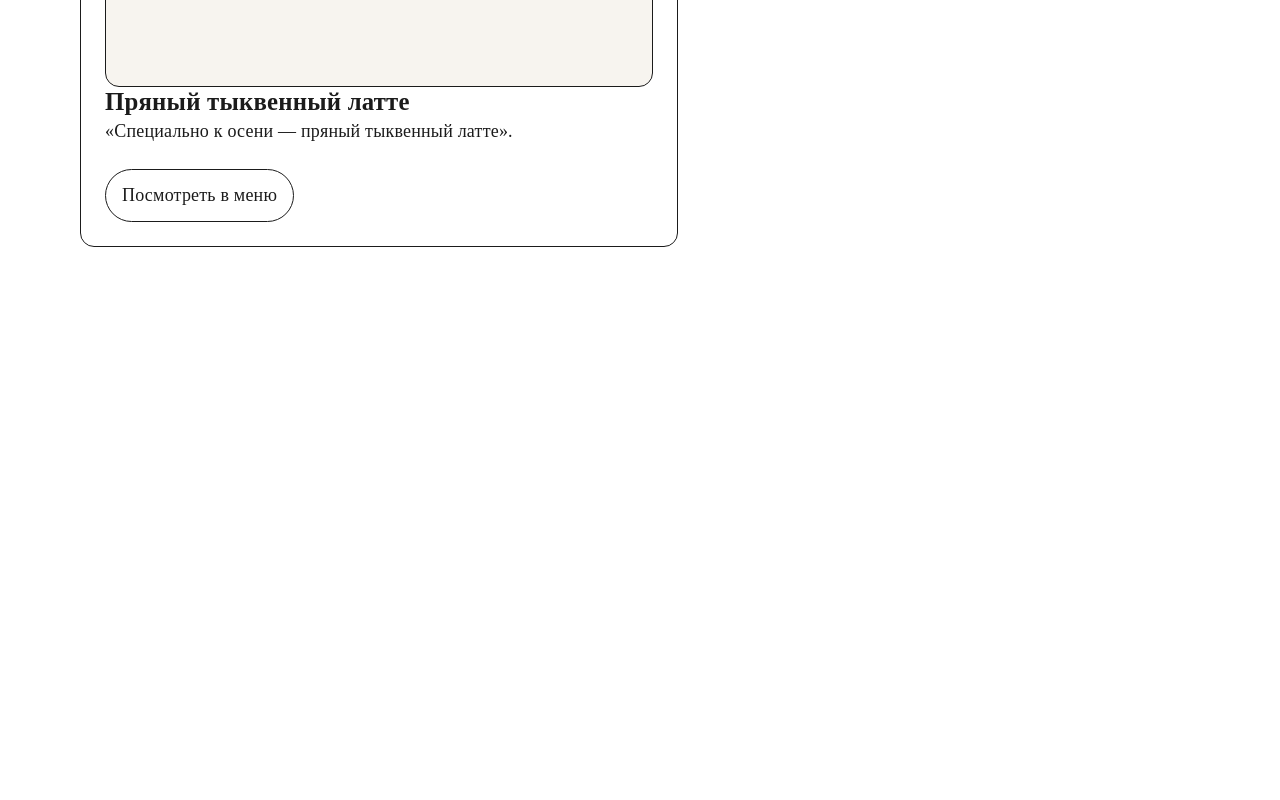
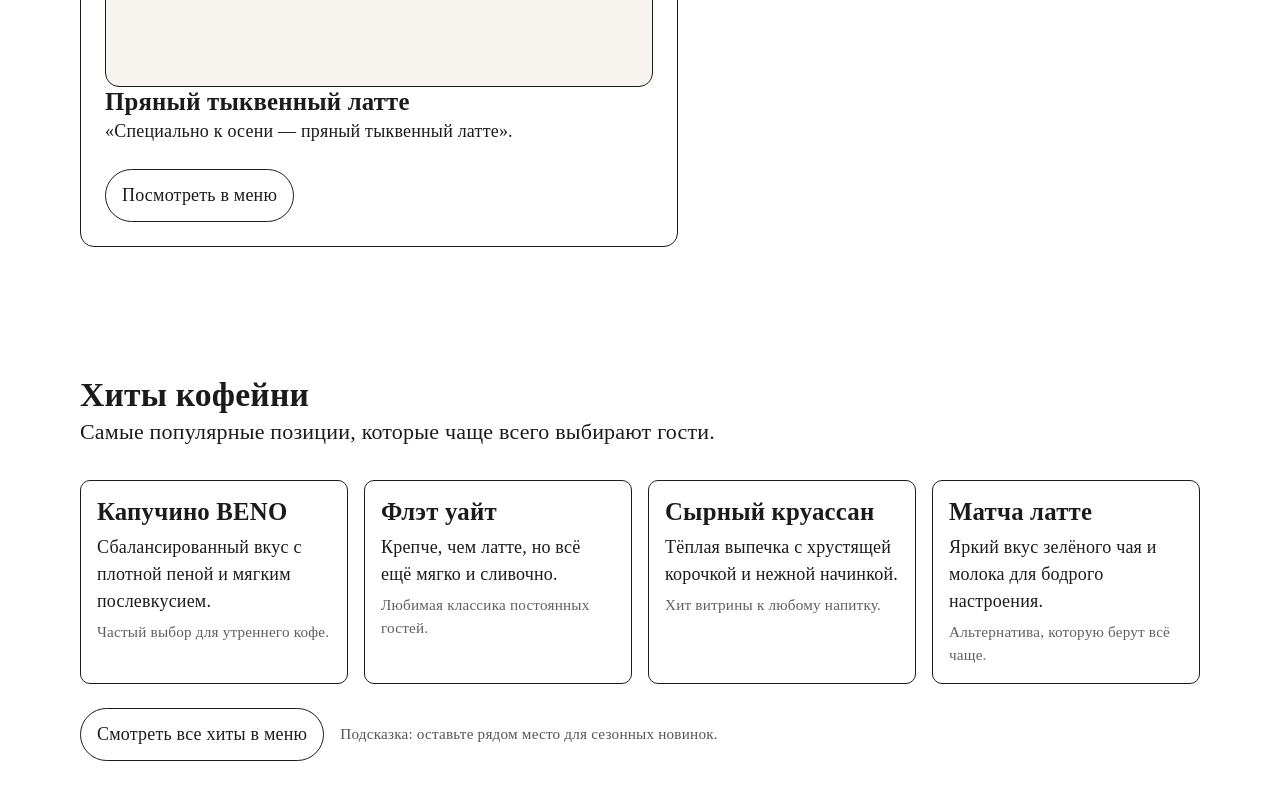
Before and after one commit to ALDYNEC-07/beno-coffe, a Next.js app: page / in a window 1280 px wide. Shown: the part 1600-2400 px from the top of the page. Before the commit the page ends 1919 px from the top, so only its background shows below. Built offline with nearby package versions, Linux system fonts and the light colour scheme.

Commit message:
Создал компонент хиты

```diff
--- a/src/app/page.tsx
+++ b/src/app/page.tsx
@@ -1,11 +1,12 @@
 /*
  Этот файл определяет главную страницу.
- Он показывает навигацию, первый экран, преимущества и новинку месяца.
+ Он показывает навигацию, первый экран, преимущества, новинку месяца и хиты.
  Человек может перейти по ссылкам в навигации и в ключевых секциях.
 */
 import Hero from "@/components/Hero/Hero";
 import Features from "@/components/Features/Features";
 import NewMonth from "@/components/NewMonth/NewMonth";
+import Hits from "@/components/Hits/Hits";
 import Navigation from "@/components/Navigation/Navigation";
 
 // Этот блок собирает основные части главной страницы.
@@ -22,6 +23,8 @@ export default function Home() {
         <Features />
         {/* Этот блок показывает секцию новинки месяца. */}
         <NewMonth />
+        {/* Этот блок показывает секцию с самыми популярными позициями. */}
+        <Hits />
       </main>
     </>
   );
--- /dev/null
+++ b/src/components/Hits/Hits.module.css
@@ -0,0 +1,124 @@
+.hits {
+  --container: 1120px;
+  --space-1: clamp(0.5rem, 1.2vw, 0.75rem);
+  --space-2: clamp(0.75rem, 1.8vw, 1rem);
+  --space-3: clamp(1rem, 2.6vw, 1.5rem);
+  --space-4: clamp(1.25rem, 3.6vw, 2rem);
+  --space-5: clamp(1.75rem, 5vw, 3rem);
+  --space-6: clamp(2.25rem, 6.5vw, 4rem);
+  --text-sm: clamp(0.875rem, 0.6vw + 0.75rem, 0.95rem);
+  --text-base: clamp(1rem, 0.7vw + 0.9rem, 1.125rem);
+  --text-lg: clamp(1.125rem, 0.9vw + 1rem, 1.375rem);
+  --h2: clamp(1.5rem, 1.8vw + 1.1rem, 2.1rem);
+  --h3: clamp(1.2rem, 1.2vw + 1rem, 1.55rem);
+  --radius: 14px;
+  --radius-sm: 10px;
+  --border: 1px solid #1b1b1b;
+  --measure: 65ch;
+
+  padding-block: var(--space-6);
+  font-size: var(--text-base);
+  line-height: 1.5;
+  letter-spacing: 0.2px;
+  color: #1b1b1b;
+}
+
+.container {
+  width: min(100% - 2 * var(--space-3), var(--container));
+  margin-inline: auto;
+}
+
+.stack > * + * {
+  margin-top: var(--space-3);
+}
+
+.title {
+  font-size: var(--h2);
+  line-height: 1.2;
+  margin: 0;
+  font-weight: 700;
+}
+
+.lead {
+  font-size: var(--text-lg);
+  max-width: var(--measure);
+  margin: 0;
+}
+
+.grid {
+  display: grid;
+  gap: var(--space-2);
+  grid-template-columns: repeat(2, minmax(0, 1fr));
+  margin-top: var(--space-4);
+}
+
+.card {
+  border: var(--border);
+  border-radius: var(--radius-sm);
+  background: #fff;
+  min-height: 140px;
+  display: grid;
+  padding: var(--space-2);
+}
+
+.cardBody {
+  display: grid;
+  gap: 0.4rem;
+  align-content: start;
+}
+
+.cardTitle {
+  font-size: var(--h3);
+  line-height: 1.2;
+  margin: 0;
+}
+
+.cardText {
+  margin: 0;
+}
+
+.cardNote {
+  margin: 0;
+  font-size: var(--text-sm);
+  color: rgba(27, 27, 27, 0.7);
+}
+
+.metaRow {
+  display: flex;
+  flex-wrap: wrap;
+  gap: var(--space-2);
+  align-items: center;
+  margin-top: var(--space-3);
+}
+
+.button {
+  display: inline-flex;
+  align-items: center;
+  gap: 0.5rem;
+  padding: 0.75rem 1rem;
+  border: var(--border);
+  border-radius: 999px;
+  background: transparent;
+  text-decoration: none;
+  white-space: nowrap;
+  color: inherit;
+  font-size: var(--text-base);
+}
+
+.button:focus-visible {
+  outline: 2px solid #1b1b1b;
+  outline-offset: 3px;
+  border-radius: 10px;
+}
+
+.muted {
+  font-size: var(--text-sm);
+  margin: 0;
+  color: rgba(27, 27, 27, 0.75);
+}
+
+@media (min-width: 720px) {
+  .grid {
+    grid-template-columns: repeat(4, minmax(0, 1fr));
+  }
+}
--- /dev/null
+++ b/src/components/Hits/Hits.tsx
@@ -0,0 +1,77 @@
+/*
+ Этот файл определяет секцию "Хиты".
+ Он показывает самые популярные позиции в формате сетки карточек.
+ Человек может выбрать, что попробовать, и перейти в меню за подробностями.
+*/
+import Link from "next/link";
+import styles from "./Hits.module.css";
+
+// Этот список хранит данные о самых популярных позициях кофейни.
+const hitItems = [
+  {
+    title: "Капучино BENO",
+    description: "Сбалансированный вкус с плотной пеной и мягким послевкусием.",
+    note: "Частый выбор для утреннего кофе.",
+  },
+  {
+    title: "Флэт уайт",
+    description: "Крепче, чем латте, но всё ещё мягко и сливочно.",
+    note: "Любимая классика постоянных гостей.",
+  },
+  {
+    title: "Сырный круассан",
+    description: "Тёплая выпечка с хрустящей корочкой и нежной начинкой.",
+    note: "Хит витрины к любому напитку.",
+  },
+  {
+    title: "Матча латте",
+    description: "Яркий вкус зелёного чая и молока для бодрого настроения.",
+    note: "Альтернатива, которую берут всё чаще.",
+  },
+];
+
+// Этот объект хранит данные для кнопки и подсказки под сеткой.
+const hitsAction = {
+  label: "Смотреть все хиты в меню",
+  link: "/menu#hits",
+  hint: "Подсказка: оставьте рядом место для сезонных новинок.",
+};
+
+export default function Hits() {
+  return (
+    // Этот блок показывает секцию хитов с якорем для навигации.
+    <section id="hits" className={styles.hits} aria-label="Хиты кофейни">
+      <div className={styles.container}>
+        {/* Этот блок показывает заголовок секции и короткое пояснение. */}
+        <div className={styles.stack}>
+          <h2 className={styles.title}>Хиты кофейни</h2>
+          <p className={styles.lead}>
+            Самые популярные позиции, которые чаще всего выбирают гости.
+          </p>
+        </div>
+
+        {/* Этот блок показывает сетку с карточками хитов. */}
+        <div className={styles.grid}>
+          {hitItems.map((item) => (
+            <article key={item.title} className={styles.card}>
+              {/* Этот блок показывает название, описание и пометку внутри карточки. */}
+              <div className={styles.cardBody}>
+                <h3 className={styles.cardTitle}>{item.title}</h3>
+                <p className={styles.cardText}>{item.description}</p>
+                <p className={styles.cardNote}>{item.note}</p>
+              </div>
+            </article>
+          ))}
+        </div>
+
+        {/* Этот блок показывает кнопку перехода в меню и поясняющую подсказку. */}
+        <div className={styles.metaRow}>
+          <Link className={styles.button} href={hitsAction.link}>
+            {hitsAction.label}
+          </Link>
+          <span className={styles.muted}>{hitsAction.hint}</span>
+        </div>
+      </div>
+    </section>
+  );
+}
--- a/src/components/Navigation/Navigation.tsx
+++ b/src/components/Navigation/Navigation.tsx
@@ -13,7 +13,7 @@ import styles from "./Navigation.module.css";
 const navLinks: { href: string; label: string }[] = [
   { href: "#features", label: "Преимущества" },
   { href: "#new", label: "Новинка месяца" },
-  { href: "#gallery", label: "Фото / Instagram" },
+  { href: "#hits", label: "Хиты" },
   { href: "#about", label: "О нас" },
   { href: "#footer", label: "Контакты" },
   { href: "/menu", label: "Полное меню" },
```
